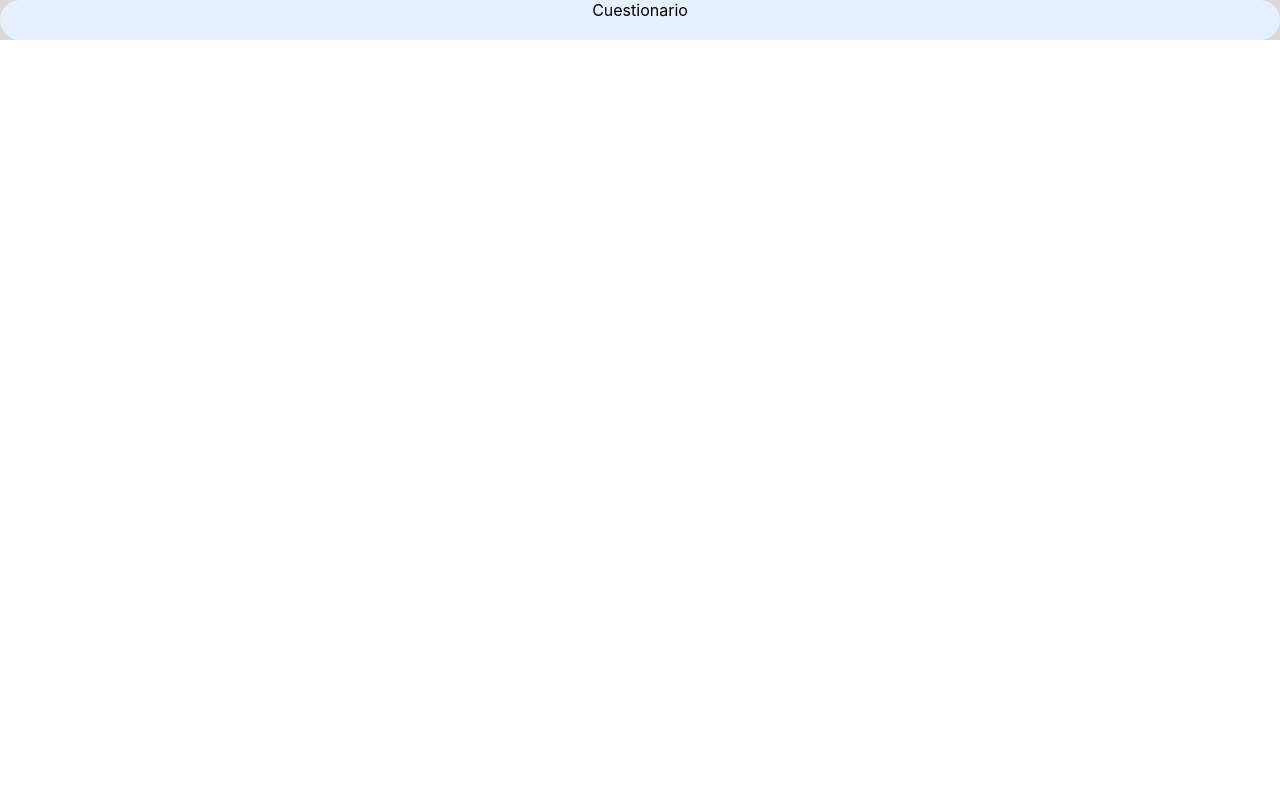
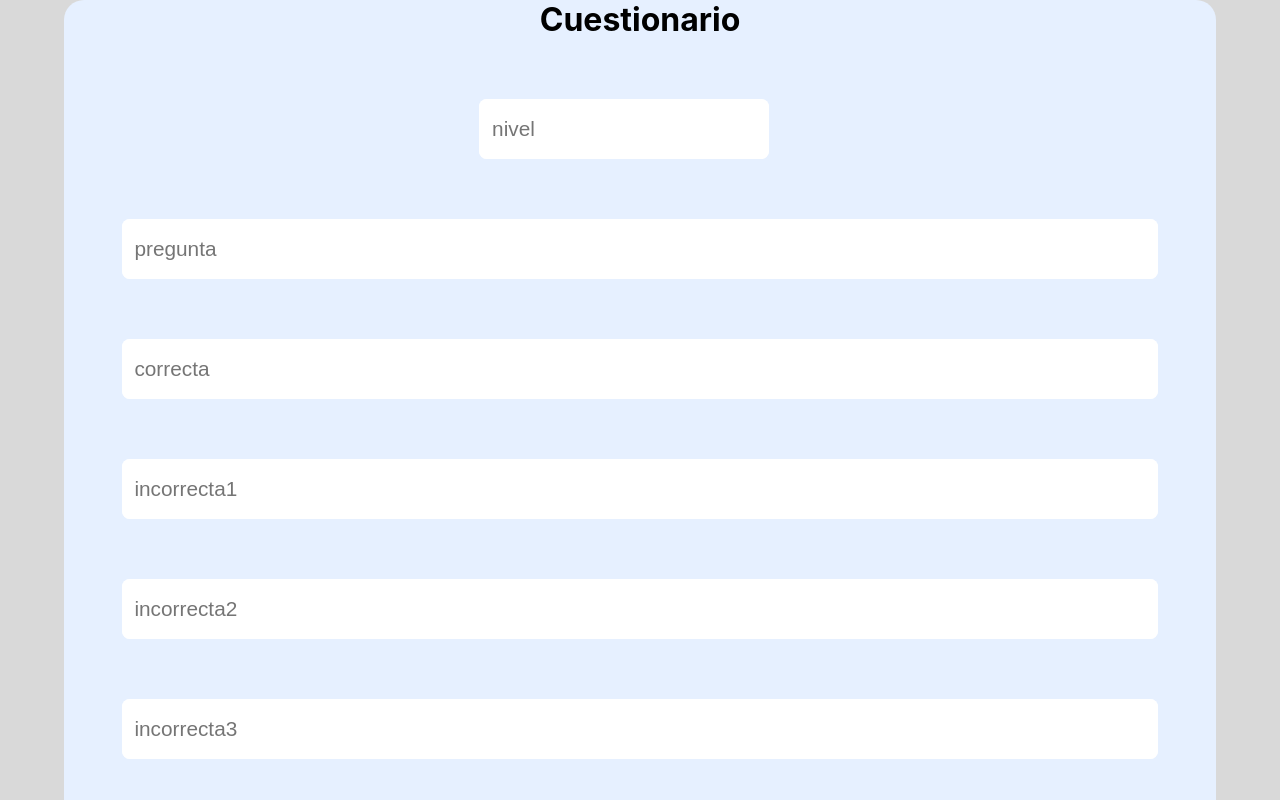
Before and after one commit to HardBoris/studytor-spa, a React (Create React App) app: page /cuestionario in a window 1280 px wide. Shown: the top 800 px of the page. Built offline with nearby package versions, Linux system fonts and the light colour scheme.

Commit message:
feat: cuestionario

```diff
--- a/src/components/BGformulario/formulario.css
+++ b/src/components/BGformulario/formulario.css
@@ -1,13 +1,9 @@
 form {
   height: auto;
-  width: 100%;
+  width: 90%;
   margin: auto;
   padding-bottom: 20px;
   /* border: 1px solid black; */
-  display: flex;
-  flex-direction: column;
-  justify-content: space-evenly;
-  align-items: center;
   border-radius: 20px;
   background-color: var(--primary-light);
 }
--- /dev/null
+++ b/src/components/BGinput/index.tsx
@@ -0,0 +1,32 @@
+import "./input.css";
+import { InputHTMLAttributes } from "react";
+interface InputProps extends InputHTMLAttributes<HTMLInputElement> {
+  placeholder?: string;
+  register?: any;
+  name: string;
+  error?: any;
+  label?: string;
+}
+
+export const BGInput = ({
+  label,
+  register,
+  name,
+  placeholder,
+  error,
+  ...rest
+}: InputProps) => {
+  return (
+    <div className="input-form">
+      {label && <div className="input-label">{label}</div>}
+      <div className={!!error ? "input-field borded" : "input-field"}>
+        <input
+          {...(register && { ...register(name) })}
+          {...rest}
+          className={!!error ? "error" : ""}
+          placeholder={!!error ? `${error}` : `${placeholder}`}
+        />
+      </div>
+    </div>
+  );
+};
--- /dev/null
+++ b/src/components/BGinput/input.css
@@ -0,0 +1,52 @@
+.input-form {
+  width: 90%;
+  height: 120px;
+  border: none;
+  display: flex;
+  flex-direction: column;
+  justify-content: flex-end;
+  align-items: flex-start;
+}
+
+.input-label {
+  height: 30px;
+  width: 100%;
+  display: flex;
+  justify-content: flex-start;
+  align-items: center;
+  padding-left: 0.8rem;
+  font-size: 1.2rem;
+}
+
+.input-field {
+  /* height: 60%;*/
+  width: 100%;
+  display: flex;
+  justify-content: flex-start;
+  align-items: center;
+  border: none;
+  border-radius: 0.5rem;
+  background-color: var(--blanco);
+  color: var(--primary-dark);
+}
+
+input {
+  height: 60px;
+  width: 100%;
+  padding-left: 0.8rem;
+  border-radius: 0.5rem;
+  border: none;
+  /*background-color: var(--secondary-lighter-25);
+  color: var(--primary-dark);*/
+  font-size: 1.3rem;
+}
+
+.error {
+  background-color: var(--warning-light);
+  color: var(--warning-dark);
+}
+
+.borded {
+  border: 1px solid var(--warning);
+  background-color: var(--warning-light);
+}
--- /dev/null
+++ b/src/pages/Cuestionario/cuestionario.css
@@ -0,0 +1,41 @@
+.clasificacion {
+  width: 93%;
+  height: 120px;
+  display: flex;
+  flex-direction: column;
+  justify-content: space-between;
+  align-items: center;
+}
+
+.start-separator {
+  width: 30%;
+  height: 100%;
+  display: flex;
+  justify-content: flex-start;
+  align-items: center;
+}
+
+.separator {
+  width: 30%;
+  height: 100%;
+  display: flex;
+  justify-content: center;
+  align-items: center;
+}
+
+.end-separator {
+  width: 30%;
+  height: 100%;
+  display: flex;
+  justify-content: flex-end;
+  align-items: center;
+}
+
+.action-form {
+  width: 100%;
+  height: 120px;
+  border: 2px solid red;
+  display: flex;
+  justify-content: center;
+  align-items: center;
+}
--- a/src/pages/Cuestionario/index.tsx
+++ b/src/pages/Cuestionario/index.tsx
@@ -1,9 +1,34 @@
+import { BGbutton } from "../../components/BGbutton";
 import { BGformulario } from "../../components/BGformulario";
+import { BGInput } from "../../components/BGinput";
+import "./cuestionario.css";
 
 export const Cuestionario = () => {
   return (
     <>
-      <BGformulario>Cuestionario</BGformulario>
+      <BGformulario clase="vertical-form">
+        <h1>Cuestionario</h1>
+        <div className="clasificacion">
+          <div className="start-separator">
+            <BGInput name="nivel" placeholder="nivel" />
+          </div>
+          <div className="separator">
+            <BGInput name="asunto" placeholder="asunto" />
+          </div>
+          <div className="end-separator">
+            <BGInput name="categoria" placeholder="categoria" />
+          </div>
+        </div>
+        <BGInput name="pregunta" placeholder="pregunta" />
+        <BGInput name="correcta" placeholder="correcta" />
+        <BGInput name="incorrecta1" placeholder="incorrecta1" />
+        <BGInput name="incorrecta2" placeholder="incorrecta2" />
+        <BGInput name="incorrecta3" placeholder="incorrecta3" />
+        <BGInput name="incorrecta4" placeholder="incorrecta4" />
+        <div className="action-form">
+          <BGbutton>Enviar</BGbutton>
+        </div>
+      </BGformulario>
     </>
   );
 };
```
